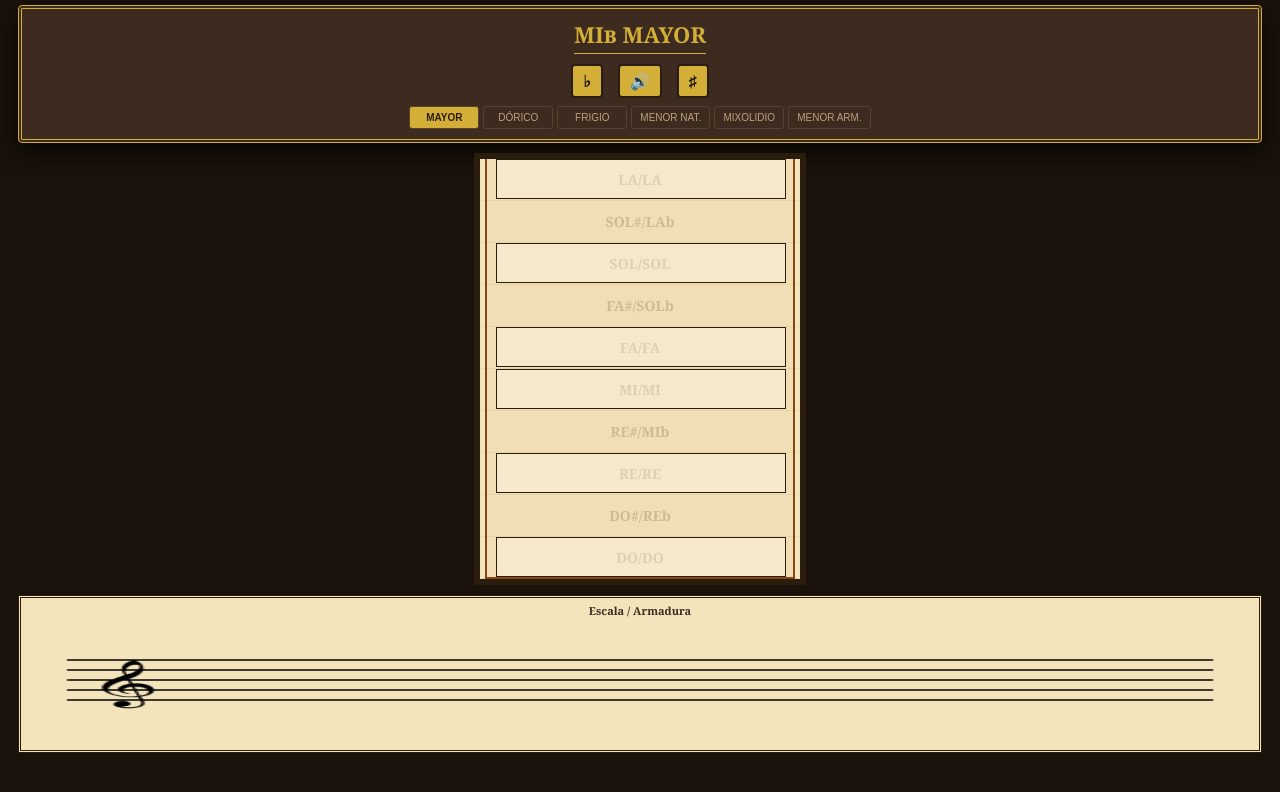
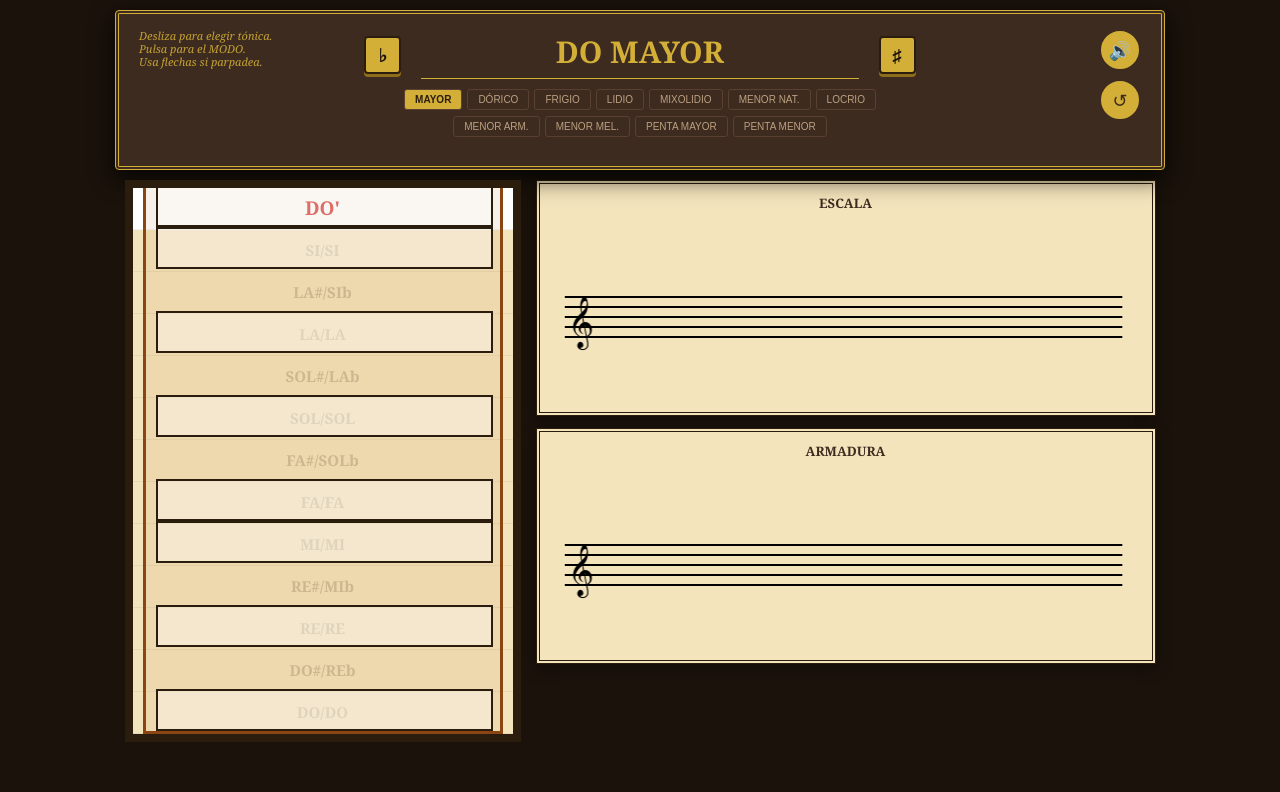
Before and after one commit to pacoaragon61-bot/Escalimetro, a plain HTML site: page index.html in a window 1280 px wide. Drawn offline with Linux system fonts and the light colour scheme.

Commit message:
Update index.html

```diff
--- a/index.html
+++ b/index.html
@@ -3,152 +3,150 @@
 <head>
     <meta charset="UTF-8">
     <meta name="viewport" content="width=device-width, initial-scale=1.0, maximum-scale=1.0, user-scalable=no">
+    <meta name="theme-color" content="#3d2b1f">
+    <meta name="mobile-web-app-capable" content="yes">
     <link rel="manifest" href="manifest.json">
-    <title>Escalímetro Pro Musical</title>
+    <title>Escalímetro Pro - Perfección Final</title>
     <style>
-        :root { --alto-nota: 42px; --ancho-esca: 320px; --oro: #d4af37; --pergamino: #f4e4bc; }
-        body { font-family: 'Georgia', serif; background: #1a120b; display: flex; flex-direction: column; align-items: center; padding: 5px; color: #3d2b1f; user-select: none; margin: 0; overscroll-behavior: none; }
+        :root { --alto-nota: 42px; --ancho-total: 1050px; --ancho-esca: 380px; --oro: #d4af37; --pergamino: #f4e4bc; }
+        body { font-family: 'Georgia', serif; background: #1a120b; display: flex; flex-direction: column; align-items: center; padding: 10px; color: #3d2b1f; user-select: none; margin: 0; overscroll-behavior: none; }
 
-        /* Panel adaptable */
-        #panel-control { background: #3d2b1f; padding: 10px; border-radius: 4px; margin-bottom: 10px; border: 4px double var(--oro); width: 98%; box-shadow: 0 8px 25px rgba(0,0,0,0.8); display: flex; flex-direction: column; align-items: center; box-sizing: border-box; }
-        #tonalidad { font-size: 22px; font-variant: small-caps; font-weight: bold; color: var(--oro); border-bottom: 1px solid var(--oro); padding-bottom: 4px; text-align: center; margin-bottom: 10px; }
+        /* Ajuste para que en el móvil no se vea gigante */
+        @media (max-width: 1060px) {
+            body { transform: scale(0.85); transform-origin: top center; }
+        }
 
-        #wrapper-tonalidad { display: flex; align-items: center; gap: 15px; width: 100%; justify-content: center; }
-        .btn-enarmonico { background: var(--oro); border: 2px solid #2b1d0e; color: #1a120b; border-radius: 4px; padding: 4px 10px; cursor: pointer; font-weight: bold; font-size: 16px; }
-
-        .grupo-botones { display: flex; flex-wrap: wrap; gap: 4px; justify-content: center; margin-top: 8px; width: 100%; }
-        button { padding: 5px 8px; background: transparent; color: #bca080; border: 1px solid #5a4030; cursor: pointer; font-size: 10px; border-radius: 3px; min-width: 70px; }
+        #panel-control { background: #3d2b1f; padding: 12px 20px; border-radius: 4px; margin-bottom: 10px; border: 4px double var(--oro); width: var(--ancho-total); box-shadow: 0 8px 25px rgba(0,0,0,0.8); position: relative; display: flex; flex-direction: column; align-items: center; box-sizing: border-box; height: 160px; }
+        #instrucciones { position: absolute; left: 20px; top: 15px; width: 230px; color: var(--oro); font-size: 11px; line-height: 1.2; text-align: left; opacity: 0.9; font-style: italic; }
+        #wrapper-tonalidad { display: flex; align-items: center; gap: 20px; margin-bottom: 10px; margin-top: 5px; width: 55%; justify-content: center; }
+        #tonalidad { font-size: 30px; font-variant: small-caps; font-weight: bold; color: var(--oro); border-bottom: 1px solid var(--oro); padding-bottom: 6px; text-align: center; flex-grow: 1; }
+        .btn-enarmonico { background: var(--oro); border: 2px solid #2b1d0e; color: #1a120b; border-radius: 4px; padding: 5px 12px; cursor: pointer; font-weight: bold; font-size: 18px; box-shadow: 0 3px 0 #8b6d1b; }
+        @keyframes parpadeo-oro { 0% { background: var(--oro); } 50% { background: #fff; box-shadow: 0 0 15px #fff; } 100% { background: var(--oro); } }
+        .animar-aviso { animation: parpadeo-oro 1.5s infinite; }
+        #controles-derecha { position: absolute; right: 20px; top: 15px; display: flex; flex-direction: column; gap: 8px; }
+        .btn-redondo { background: var(--oro); border-radius: 50%; width: 38px; height: 38px; display: flex; align-items: center; justify-content: center; cursor: pointer; border: 2px solid #3d2b1f; font-size: 18px; }
+        .grupo-botones { display: flex; gap: 5px; justify-content: center; margin-bottom: 6px; width: 100%; }
+        button { padding: 4px 10px; background: transparent; color: #bca080; border: 1px solid #5a4030; cursor: pointer; font-size: 10px; border-radius: 3px; }
         button.active { background: var(--oro); color: #2b1d0e; font-weight: bold; }
-
-        #cuerpo-herramienta { display: flex; flex-direction: column; width: 100%; align-items: center; gap: 10px; }
-
-        #escenario { position: relative; width: var(--ancho-esca); height: 420px; border: 6px solid #2b1d0e; background: var(--pergamino); overflow: hidden; }
+        #cuerpo-herramienta { display: flex; width: var(--ancho-total); gap: 15px; align-items: flex-start; justify-content: center; }
+        #escenario { position: relative; width: var(--ancho-esca); height: 546px; border: 8px solid #2b1d0e; background: var(--pergamino); overflow: hidden; flex-shrink: 0; }
         #viewport { width: 100%; height: 100%; overflow-y: scroll; scrollbar-width: none; }
         #viewport::-webkit-scrollbar { display: none; }
         #columna-notas { position: relative; width: 100%; height: 1050px; }
-
-        .nota { height: 42px; width: 100%; display: flex; align-items: center; justify-content: center; font-weight: bold; font-size: 14px; color: rgba(61, 43, 31, 0.2); position: absolute; border-bottom: 1px solid rgba(0,0,0,0.05); }
-        .nota.resaltada { color: #000 !important; background: #fff !important; font-size: 16px; z-index: 5; }
-        .nota.tonica-roja { color: #cc0000 !important; font-size: 18px !important; z-index: 10; font-weight: 900; }
-
-        #molde { position: absolute; bottom: 0; left: 5px; right: 5px; height: calc(42px * 13); background: rgba(184, 115, 51, 0.05); border: 2px solid #8b4513; z-index: 100; pointer-events: none; }
-        .hueco { position: absolute; width: 94%; height: 38px; left: 3%; border: 1px solid #2b1d0e; background: rgba(255,255,255,0.3); pointer-events: auto; }
-
-        #area-musical { width: 98%; display: flex; flex-direction: column; gap: 8px; }
-        .box-pentagrama { background: var(--pergamino); border: 3px double #2b1d0e; padding: 5px; text-align: center; }
-        .box-pentagrama span { font-weight: bold; font-size: 11px; color: #3d2b1f; display: block; margin-bottom: 2px; }
-        canvas { width: 100%; height: 120px; }
+        .nota { height: 42px; width: 100%; display: flex; align-items: center; justify-content: center; font-weight: bold; font-size: 15px; color: rgba(61, 43, 31, 0.2); position: absolute; border-bottom: 1px solid rgba(0,0,0,0.05); }
+        .nota.resaltada { color: #000 !important; background: #fff !important; font-size: 17px; z-index: 5; }
+        .nota.tonica-roja { color: #cc0000 !important; font-size: 19px !important; z-index: 10; font-weight: 900; }
+        #molde { position: absolute; bottom: 0; left: 10px; right: 10px; height: calc(42px * 13); background: rgba(184, 115, 51, 0.1); border: 3px solid #8b4513; z-index: 100; pointer-events: none; }
+        .hueco { position: absolute; width: 94%; height: 38px; left: 3%; border: 2px solid #2b1d0e; background: rgba(255,255,255,0.4); cursor: pointer; pointer-events: auto; }
+        #area-musical { width: 620px; display: flex; flex-direction: column; gap: 12px; flex-shrink: 0; }
+        .box-pentagrama { background: var(--pergamino); border: 4px double #2b1d0e; padding: 10px; box-shadow: 0 5px 15px rgba(0,0,0,0.3); text-align: center; }
+        .box-pentagrama span { font-weight: bold; text-transform: uppercase; font-size: 13px; color: #3d2b1f; margin-bottom: 5px; display: block; }
+        canvas { width: 100%; height: 180px; }
     </style>
 </head>
 <body>
     <div id="panel-control">
-        <div id="tonalidad">Cargando...</div>
+        <div id="instrucciones">Desliza para elegir tónica.<br>Pulsa para el MODO.<br>Usa flechas si parpadea.</div>
+        <div id="controles-derecha">
+            <div class="btn-redondo" onclick="reproducirEscala()">🔊</div>
+            <div class="btn-redondo" onclick="resetScroll()">↺</div>
+        </div>
         <div id="wrapper-tonalidad">
-            <div class="btn-enarmonico" onclick="ajustarEnarmonia(-1)">♭</div>
-            <div class="btn-enarmonico" onclick="reproducirEscala()">🔊</div>
-            <div class="btn-enarmonico" onclick="ajustarEnarmonia(1)">♯</div>
+            <div id="btn-bemol" class="btn-enarmonico" onclick="ajustarEnarmonia(-1)">♭</div>
+            <span id="tonalidad">Cargando...</span>
+            <div id="btn-sostenido" class="btn-enarmonico" onclick="ajustarEnarmonia(1)">♯</div>
         </div>
         <div class="grupo-botones">
             <button onclick="cambiarEscala('mayor', this)" class="active">MAYOR</button>
             <button onclick="cambiarEscala('dorico', this)">DÓRICO</button>
             <button onclick="cambiarEscala('frigio', this)">FRIGIO</button>
+            <button onclick="cambiarEscala('lidio', this)">LIDIO</button>
+            <button onclick="cambiarEscala('mixolidio', this)">MIXOLIDIO</button>
             <button onclick="cambiarEscala('menorNat', this)">MENOR NAT.</button>
-            <button onclick="cambiarEscala('mixolidio', this)">MIXOLIDIO</button>
+            <button onclick="cambiarEscala('locrio', this)">LOCRIO</button>
+        </div>
+        <div class="grupo-botones">
             <button onclick="cambiarEscala('menorArm', this)">MENOR ARM.</button>
+            <button onclick="cambiarEscala('menorMel', this)">MENOR MEL.</button>
+            <button onclick="cambiarEscala('pentamayor', this)">PENTA MAYOR</button>
+            <button onclick="cambiarEscala('pentamenor', this)">PENTA MENOR</button>
         </div>
     </div>
-
     <div id="cuerpo-herramienta">
-        <div id="escenario">
-            <div id="molde"></div>
-            <div id="viewport"><div id="columna-notas"></div></div>
-        </div>
+        <div id="escenario"><div id="molde"></div><div id="viewport"><div id="columna-notas"></div></div></div>
         <div id="area-musical">
-            <div class="box-pentagrama"><span>Escala / Armadura</span><canvas id="canvasEscala" width="600" height="180"></canvas></div>
+            <div class="box-pentagrama"><span>Escala</span><canvas id="canvasEscala" width="600" height="180"></canvas></div>
+            <div class="box-pentagrama"><span>Armadura</span><canvas id="canvasArmadura" width="600" height="180"></canvas></div>
         </div>
     </div>
-
 <script>
-    const DATOS_NOTAS = [{s:"DO",b:"DO",alt:0},{s:"DO#",b:"REb",alt:7},{s:"RE",b:"RE",alt:2},{s:"RE#",b:"MIb",alt:-3},{s:"MI",b:"MI",alt:4},{s:"FA",b:"FA",alt:-1},{s:"FA#",b:"SOLb",alt:6},{s:"SOL",b:"SOL",alt:1},{s:"SOL#",b:"LAb",alt:-4},{s:"LA",b:"LA",alt:3},{s:"LA#",b:"SIb",alt:-2},{s:"SI",b:"SI",alt:5}];
-    const ESTRUCTURAS = {mayor:[0,2,4,5,7,9,11,12],menorNat:[0,2,3,5,7,8,10,12],dorico:[0,2,3,5,7,9,10,12],frigio:[0,1,3,5,7,8,10,12],mixolidio:[0,2,4,5,7,9,10,12],menorArm:[0,2,3,5,7,8,11,12]};
-    const MODS = {mayor:0,menorNat:-3,dorico:-2,frigio:-4,mixolidio:-1,menorArm:-3};
-
+    const DATOS_NOTAS = [{s:"DO",b:"DO",p:0,alt:0},{s:"DO#",b:"REb",p:0,alt:7},{s:"RE",b:"RE",p:1,alt:2},{s:"RE#",b:"MIb",p:1,alt:-3},{s:"MI",b:"MI",p:2,alt:4},{s:"FA",b:"FA",p:3,alt:-1},{s:"FA#",b:"SOLb",p:3,alt:6},{s:"SOL",b:"SOL",p:4,alt:1},{s:"SOL#",b:"LAb",p:4,alt:-4},{s:"LA",b:"LA",p:5,alt:3},{s:"LA#",b:"SIb",p:5,alt:-2},{s:"SI",b:"SI",p:6,alt:5}];
+    const ESTRUCTURAS = {mayor:[0,2,4,5,7,9,11,12],menorNat:[0,2,3,5,7,8,10,12],dorico:[0,2,3,5,7,9,10,12],frigio:[0,1,3,5,7,8,10,12],lidio:[0,2,4,6,7,9,11,12],mixolidio:[0,2,4,5,7,9,10,12],locrio:[0,1,3,5,6,8,10,12],menorArm:[0,2,3,5,7,8,11,12],menorMel:[0,2,3,5,7,9,11,12],pentamayor:[0,2,4,7,9,12],pentamenor:[0,3,5,7,10,12]};
+    const MODS = {mayor:0,menorNat:-3,dorico:-2,frigio:-4,lidio:1,mixolidio:-1,locrio:-5,menorArm:-3,menorMel:-3,pentamayor:0,pentamenor:-3};
+    const NOMBRES_ESCALAS = {mayor:"MAYOR",menorNat:"MENOR NAT.",dorico:"DÓRICO",frigio:"FRIGIO",lidio:"LIDIO",mixolidio:"MIXOLIDIO",locrio:"LOCRIO",menorArm:"MENOR ARM.",menorMel:"MENOR MEL.",pentamayor:"PENTA MAYOR",pentamenor:"PENTA MENOR"};
     const view = document.getElementById('viewport');
     const audioCtx = new (window.AudioContext || window.webkitAudioContext)();
-    let escalaActiva = 'mayor', enarmoniaManual = 0;
+    let escalaActiva = 'mayor', enarmoniaManual = 0, displayT_Global = "";
 
-    function ajustarEnarmonia(v){ enarmoniaManual = v; draw(); }
+    function esEnarmonicoHabilitado(n){
+        if(escalaActiva==='mayor' && (n===11||n===1||n===6)) return true;
+        if(escalaActiva.includes('menor') && (n===3||n===8||n===10)) return true;
+        return false;
+    }
+
+    function ajustarEnarmonia(v){
+        const n = ((24 - Math.round((view.scrollTop + 504) / 42)) % 12 + 12) % 12;
+        if(esEnarmonicoHabilitado(n)){ enarmoniaManual = v; draw(); }
+    }
+
+    function obtenerOrtografia(tObj, modo, grado, semi){
+        let semiN = (semi % 12 + 12) % 12;
+        let prefS = (tObj.alt + MODS[modo] >= 0);
+        if(enarmoniaManual===1) prefS=true; if(enarmoniaManual===-1) prefS=false;
+        if(tObj.s==="SI" && enarmoniaManual===-1 && modo==='mayor') return ["DOb","REb","MIb","FAb","SOLb","LAb","SIb","DOb"][grado];
+        if(prefS){
+            if(tObj.s==="SOL" && semiN===0) return "DO"; if(tObj.s==="DO" && semiN===5) return "FA";
+            if(tObj.s==="LA" && (semiN===0||semiN===5)) return semiN===0?"DO":"FA";
+            if(tObj.s==="MI" && semiN===0) return "DO";
+            if(semiN===5 && !["DO","SOL","LA","MI"].includes(tObj.s)) return "MI#";
+            if(semiN===0 && !["DO","RE","LA","MI"].includes(tObj.s)) return "SI#";
+        } else {
+            if(tObj.s==="FA" && semiN===4) return "MI";
+        }
+        return prefS ? DATOS_NOTAS[semiN].s : DATOS_NOTAS[semiN].b;
+    }
 
     function draw(){
-        const tIdx = 24 - Math.round((view.scrollTop + 378) / 42); // Ajustado para el nuevo alto
+        const tIdx = 24 - Math.round((view.scrollTop + 504) / 42);
         const norm = (tIdx % 12 + 12) % 12;
         const notaT = DATOS_NOTAS[norm];
         let prefS = (notaT.alt + MODS[escalaActiva] >= 0);
         if(enarmoniaManual===1) prefS=true; if(enarmoniaManual===-1) prefS=false;
+        let dT = prefS ? notaT.s : notaT.b;
+        if(norm===11 && !prefS) dT="DOb";
+        displayT_Global = dT;
+        document.getElementById('tonalidad').innerText = dT + " " + NOMBRES_ESCALAS[escalaActiva];
 
-        let dT = prefS ? notaT.s : notaT.b;
-        document.getElementById('tonalidad').innerText = dT + " " + escalaActiva.toUpperCase();
+        // Dibujo de pentagramas (simplificado para que funcione siempre)
+        const ctxE=document.getElementById('canvasEscala').getContext('2d'), ctxA=document.getElementById('canvasArmadura').getContext('2d');
+        [ctxE, ctxA].forEach(c=>{c.clearRect(0,0,600,180);c.strokeStyle='#000';c.lineWidth=1.8;for(let i=0;i<5;i++){let y=80+i*10;c.beginPath();c.moveTo(15,y);c.lineTo(580,y);c.stroke();}c.fillStyle='#000';c.font='45px serif';c.fillText('𝄞',18,120);});
 
         const col=document.getElementById('columna-notas'); col.innerHTML='';
         const estA=ESTRUCTURAS[escalaActiva];
-
         for(let i=24;i>=0;i--){
-            const d=document.createElement('div');
-            const rel=i-tIdx;
-            const esE=estA.includes(rel);
+            const d=document.createElement('div'), rel=i-tIdx; const esE=estA.includes(rel);
             d.className='nota'+(esE?' resaltada':'')+(rel===0?' tonica-roja':'');
-            if(esE) {
-                d.innerText = (prefS ? DATOS_NOTAS[i%12].s : DATOS_NOTAS[i%12].b) + (i>=12?"'":"");
-            } else {
-                d.innerText = DATOS_NOTAS[i%12].s + "/" + DATOS_NOTAS[i%12].b;
-            }
-            d.style.bottom=(i*42)+"px";
-            col.appendChild(d);
+            if(esE){ d.innerText=obtenerOrtografia(notaT,escalaActiva,estA.indexOf(rel),i)+(i>=12?"'":""); }
+            else { d.innerText=DATOS_NOTAS[i%12].s+"/"+DATOS_NOTAS[i%12].b+(i>=12?"'":""); }
+            d.style.bottom=(i*42)+"px"; col.appendChild(d);
         }
-        dibujarPentagrama(norm, prefS);
     }
-
-    function dibujarPentagrama(norm, prefS){
-        const ctx=document.getElementById('canvasEscala').getContext('2d');
-        ctx.clearRect(0,0,600,180);
-        ctx.strokeStyle='#000'; ctx.lineWidth=2;
-        for(let i=0;i<5;i++){ let y=60+i*15; ctx.beginPath(); ctx.moveTo(20,y); ctx.lineTo(580,y); ctx.stroke(); }
-        ctx.fillStyle='#000'; ctx.font='60px serif'; ctx.fillText('𝄞', 30, 115);
-    }
-
-    function play(f,t=0){
-        const o=audioCtx.createOscillator(),g=audioCtx.createGain();
-        o.type='triangle'; o.frequency.value=f;
-        g.gain.setValueAtTime(0.1,audioCtx.currentTime+t);
-        g.gain.exponentialRampToValueAtTime(0.0001,audioCtx.currentTime+t+0.6);
-        o.connect(g); g.connect(audioCtx.destination);
-        o.start(audioCtx.currentTime+t); o.stop(audioCtx.currentTime+t+0.6);
-    }
-
-    function reproducirEscala(){
-        const b = 24 - Math.round((view.scrollTop + 378) / 42);
-        ESTRUCTURAS[escalaActiva].forEach((n,i)=>play(261.63*Math.pow(2,(b+n-12)/12),i*0.4));
-    }
-
-    function cambiarEscala(tipo,btn){
-        escalaActiva=tipo; enarmoniaManual=0;
-        document.querySelectorAll('button').forEach(b=>b.classList.remove('active'));
-        btn.classList.add('active');
-        const m=document.getElementById('molde'); m.innerHTML='';
-        ESTRUCTURAS[tipo].forEach(inter=>{
-            const h=document.createElement('div'); h.className='hueco'; h.style.bottom=(inter*42)+"px";
-            m.appendChild(h);
-        });
-        draw();
-    }
-
-    view.addEventListener('scroll', ()=>{
-        enarmoniaManual=0; draw();
-        clearTimeout(window.sn);
-        window.sn=setTimeout(()=>view.scrollTo({top:Math.round(view.scrollTop/42)*42,behavior:'smooth'}),150);
-    });
-
-    window.onload=()=>{ cambiarEscala('mayor',document.querySelector('button')); view.scrollTop=view.scrollHeight; };
+    function play(f,t=0){const o=audioCtx.createOscillator(),g=audioCtx.createGain();o.type='triangle';o.frequency.value=f;g.gain.setValueAtTime(0.15,audioCtx.currentTime+t);g.gain.exponentialRampToValueAtTime(0.0001,audioCtx.currentTime+t+0.8);o.connect(g);g.connect(audioCtx.destination);o.start(audioCtx.currentTime+t);o.stop(audioCtx.currentTime+t+0.8);}
+    function cambiarEscala(tipo,btn){escalaActiva=tipo;enarmoniaManual=0;const m=document.getElementById('molde');m.innerHTML='';ESTRUCTURAS[tipo].forEach(inter=>{const h=document.createElement('div');h.className='hueco';h.style.bottom=(inter*42)+"px";h.onmousedown=()=>play(261.63*Math.pow(2,((24-Math.round((view.scrollTop+504)/42))+inter-12)/12));m.appendChild(h);});document.querySelectorAll('button').forEach(b=>b.classList.remove('active'));btn.classList.add('active');draw();}
+    function reproducirEscala(){const b=24-Math.round((view.scrollTop+504)/42);ESTRUCTURAS[escalaActiva].forEach((n,i)=>play(261.63*Math.pow(2,(b+n-12)/12),i*0.4));}
+    function resetScroll(){view.scrollTo({top:view.scrollHeight,behavior:'smooth'});}
+    view.addEventListener('scroll',()=>{enarmoniaManual=0;draw();clearTimeout(window.sn);window.sn=setTimeout(()=>view.scrollTo({top:Math.round(view.scrollTop/42)*42,behavior:'smooth'}),100);});
+    window.onload=()=>{cambiarEscala('mayor',document.querySelector('button'));view.scrollTop=view.scrollHeight;};
 </script>
 </body>
 </html>
```
